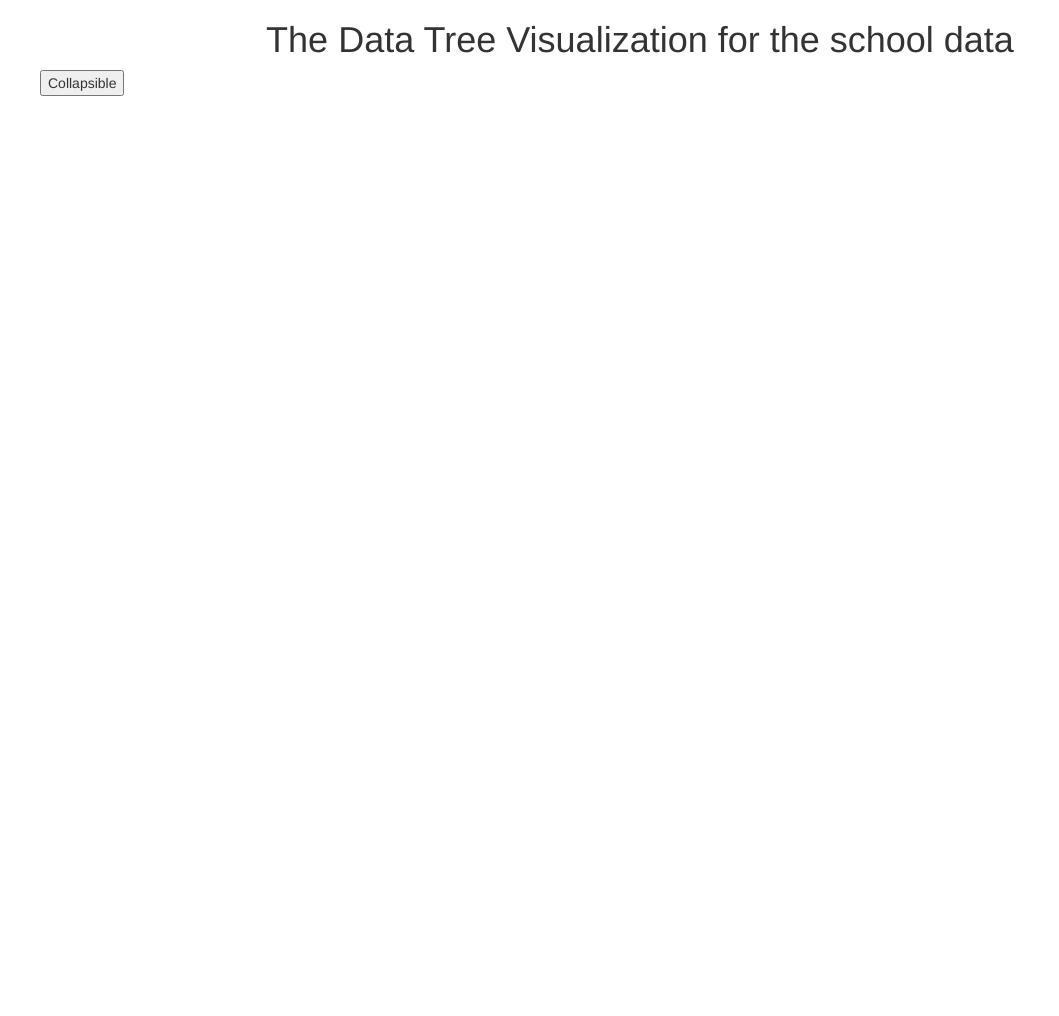
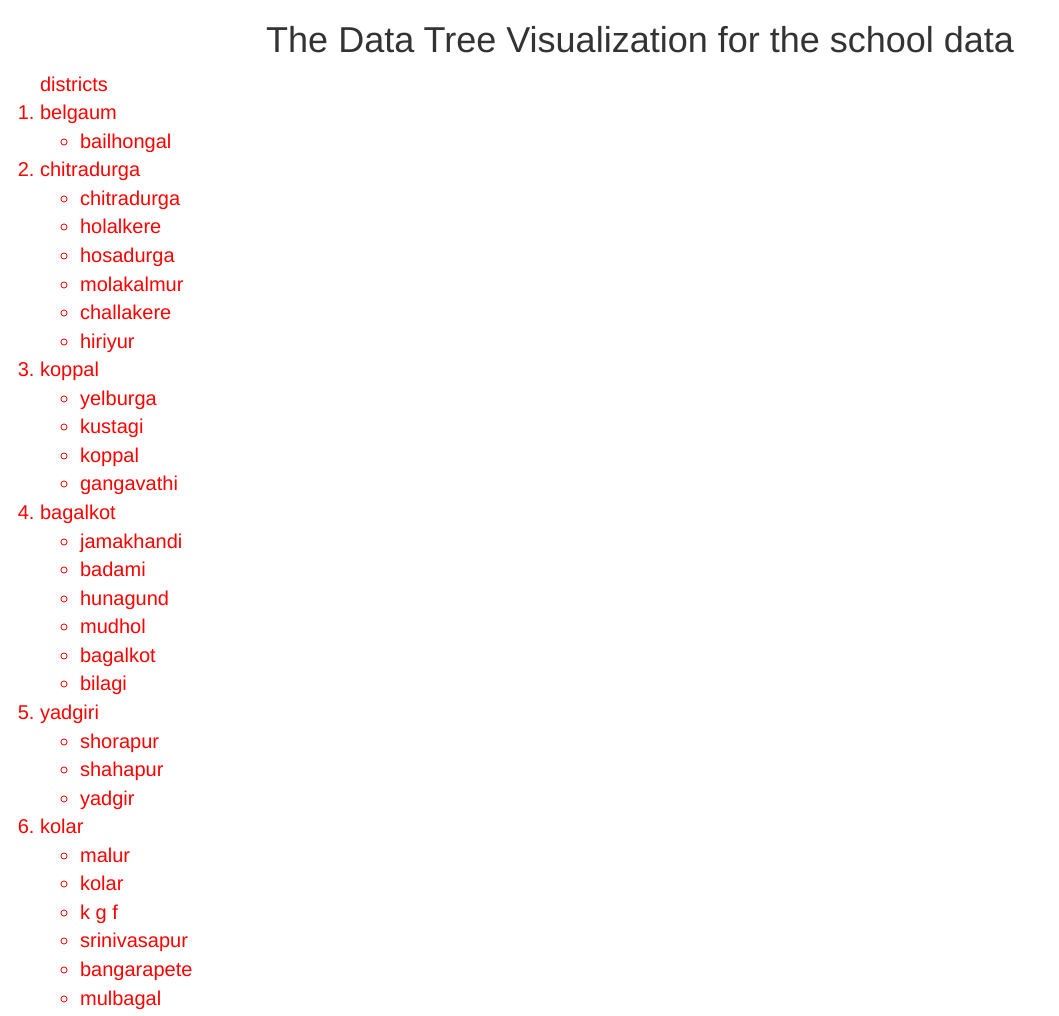
Before and after one commit to JohnGeorge47/dataTree, a website: page public/index.html in a window 1280 px wide. Shown: the top 1016 px of the page, without its empty margins (0-1059 px from the left). Before the commit the page ends 800 px from the top, so only its background shows below. Drawn offline with nearby package versions, Linux system fonts and the light colour scheme.

Commit message:
Changes to the public folder

```diff
--- a/public/app.js
+++ b/public/app.js
@@ -1,11 +1,43 @@
 $(document).ready(function(){
-  $('#more').click(function () {
-  if($('button span').hasClass('glyphicon-chevron-down')){
-    $('#more').html('<span class="glyphicon glyphicon-chevron-up"></span> Less Info');
-  }
-  else{
-    $('#more').html('<span class="glyphicon glyphicon-chevron-down"></span> More Info');
-    }
+    var tree=$('.tree');
+    var j=0;
+    $.ajax({
+       type: "GET",
+       url :"moi.json",
+       success:function(data)
+       {
+            console.log(data);
+
+         for(var props in data)
+         {
+            var id='district'+j;
+            tree.append("<li><span class='collapsable'>"+props+"</span><ul id='"+id+"'>"+"<ul></li>" );
+            for(i=0;i<data[props].length;i++){
+                for(var key in data[props][i])
+                {
+                    $(`#${id}`).append("<li><span class='collapsable'>"+key+"</span><ul<ul></li>");
+                }
+            }
+            j++;
+         }
+
+
+
+       },
+       dataType:"json",
+    });
+       $(".collapsable").click(function () {
+
+        $(this).parent().children().toggle();
+        $(this).toggle();
+
+    });
+
+$(".collapsable").each(function(){
+
+        $(this).parent().children().toggle();
+        $(this).toggle();
+});
+
 
 });
-});
--- a/public/index.html
+++ b/public/index.html
@@ -12,12 +12,10 @@
 <body>
 
     <h1 class="main-title text-center">The Data Tree Visualization for the school data</h1>
-    <ul><button class="btn-btn primary" data-toggle="collapse" data-target="#demo">Collapsible</button>
+    <ol class="tree">districts
 
-        <li id="demo" class="collapse">
-        Lorem ipsum dolor text....
-        </li>
-    </ul>
+
+    </ol>
     <script src="https://code.highcharts.com/highcharts.js"></script>
     <script src="https://code.highcharts.com/modules/exporting.js"></script>
     <script src="https://ajax.googleapis.com/ajax/libs/jquery/3.2.1/jquery.min.js"></script>
--- a/public/main.css
+++ b/public/main.css
@@ -0,0 +1,4 @@
+.tree{
+    font-size: 20px;
+    color: red;
+}
```
